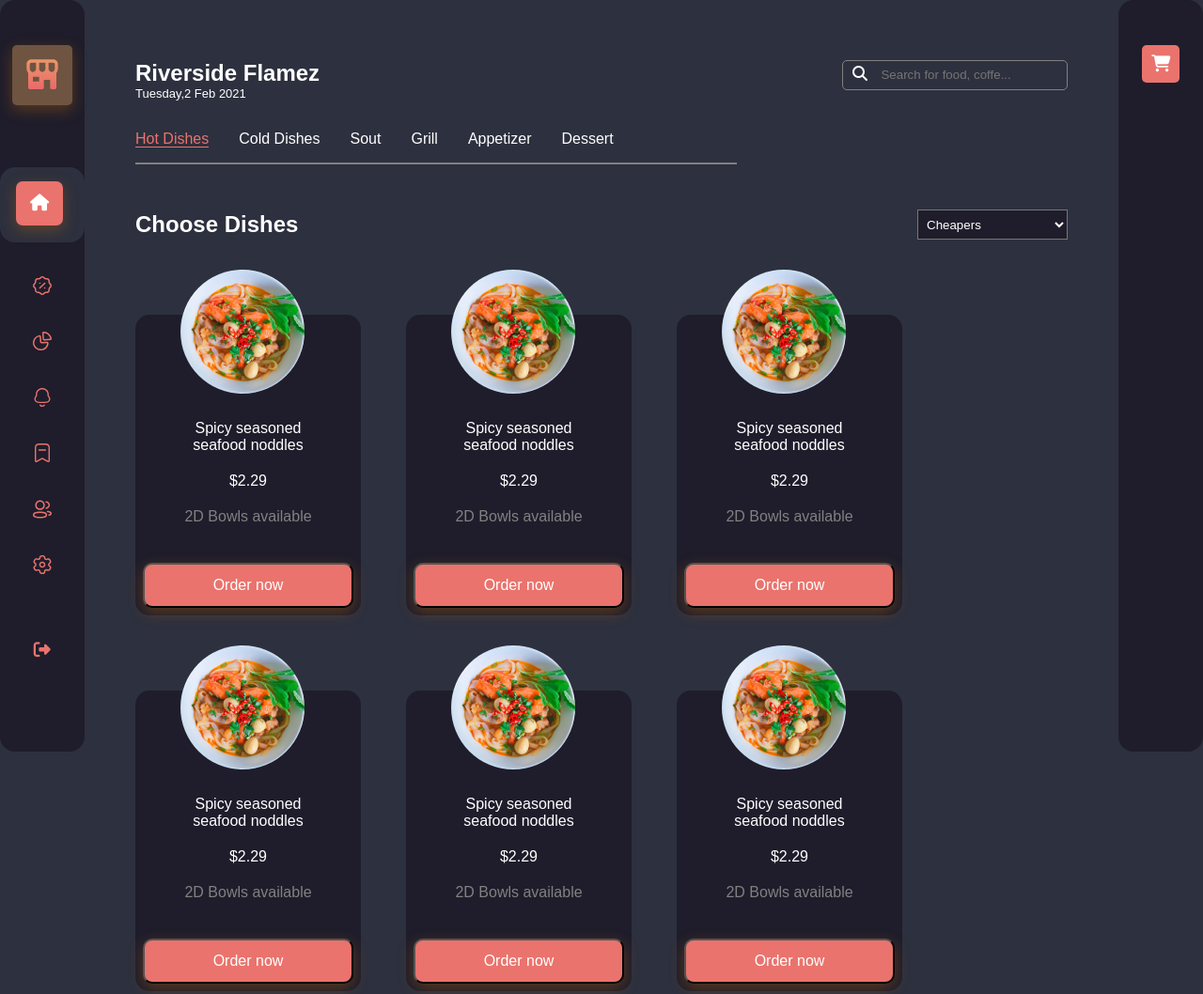
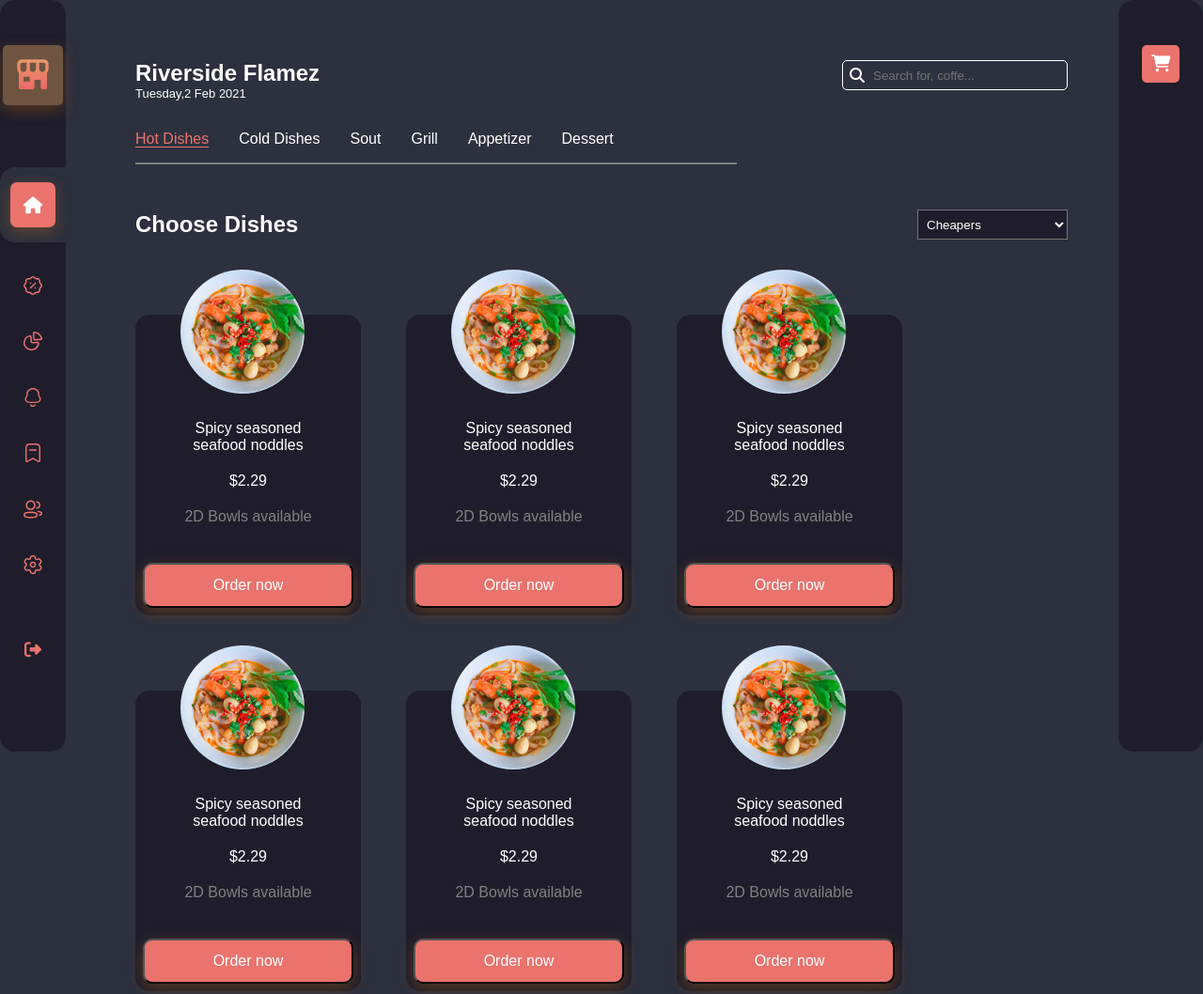
Before and after one commit to CavdarEsra/Less-Project, a website: page index.html in a window 1280 px wide. Shown: the top 1058 px of the page at 94% size. Drawn offline with Linux system fonts and the light colour scheme.

Commit message:
güncelleme

```diff
--- a/index.html
+++ b/index.html
@@ -42,7 +42,7 @@
                     <!--! BURASI -->
                     <div class="header__title--search">
                         <i class="fa-solid fa-magnifying-glass"></i>
-                        <input type="text" placeholder="Search for food, coffe...">
+                        <input type="text" placeholder="Search for, coffe..." class="search">
                     </div>
                 </div>
             </div>
--- a/styles/header.less
+++ b/styles/header.less
@@ -19,19 +19,26 @@
       width: 15rem;
       height: 2rem;
       background-color: @bgColor;
-      border: solid 1px @gray;
-      padding: 5px 10px;
-      border-radius: 5px;
+      position: relative;
       @media (max-width: 768px) {
         margin: 1rem 0 1rem 0;
       }
       i {
         margin-right: 10px;
+        position: absolute;
+        z-index: 2;
+        top: 8px;
+        left: 8px;
       }
 
       input {
         border: none;
         background-color: @bgColor;
+        width: 100%;
+        height: 100%;
+        border: 1px solid @white;
+        border-radius: 5px;
+        padding-left: 2rem;
       }
     }
   }
--- a/styles/sidebars.less
+++ b/styles/sidebars.less
@@ -11,8 +11,9 @@
 }
 
 .sidebar-left {
-  .sidebar(fixed,0, 100vh, 7vw, @dark , 1rem);
+  .sidebar(fixed,0, 100vh, 5vw, @dark , 1rem);
   left: 0;
+  min-width: 70px;
 }
 .logo {
   width: 4rem;
@@ -44,7 +45,6 @@
     height: 3rem;
     background-color: @bgColor;
     border-radius: 7px;
-    margin: auto;
     padding: 15px;
   }
   i {
@@ -56,9 +56,13 @@
     width: 100%;
     background-color: @bgColor;
     color: @white;
-    border-radius: 1rem;
+    border-bottom-left-radius: 1rem;
+    border-top-left-radius: 1rem;
     height: 10vh;
     padding: 27px;
+    display: flex;
+    align-items: center;
+    justify-content: center;
     @media (min-width: 1050px) and (max-width: 1300px) {
       padding: 28px 17px;
     }
@@ -71,6 +75,10 @@
     span {
       background-color: @orange;
       padding: 15px;
+      display: flex;
+      align-items: center;
+      justify-content: center;
+
       .shadow();
       @media (max-width: 900px) {
         padding: 10px;
@@ -92,6 +100,7 @@
 
 .sidebar__right {
   .sidebar(fixed,0, 100vh, 7vw, @dark , 1rem);
+  min-width: 70px;
   right: 0;
   &--icon {
     width: 2.5rem;
```
Also changed, not shown: index.css, styles/header.css, styles/sidebars.css.
